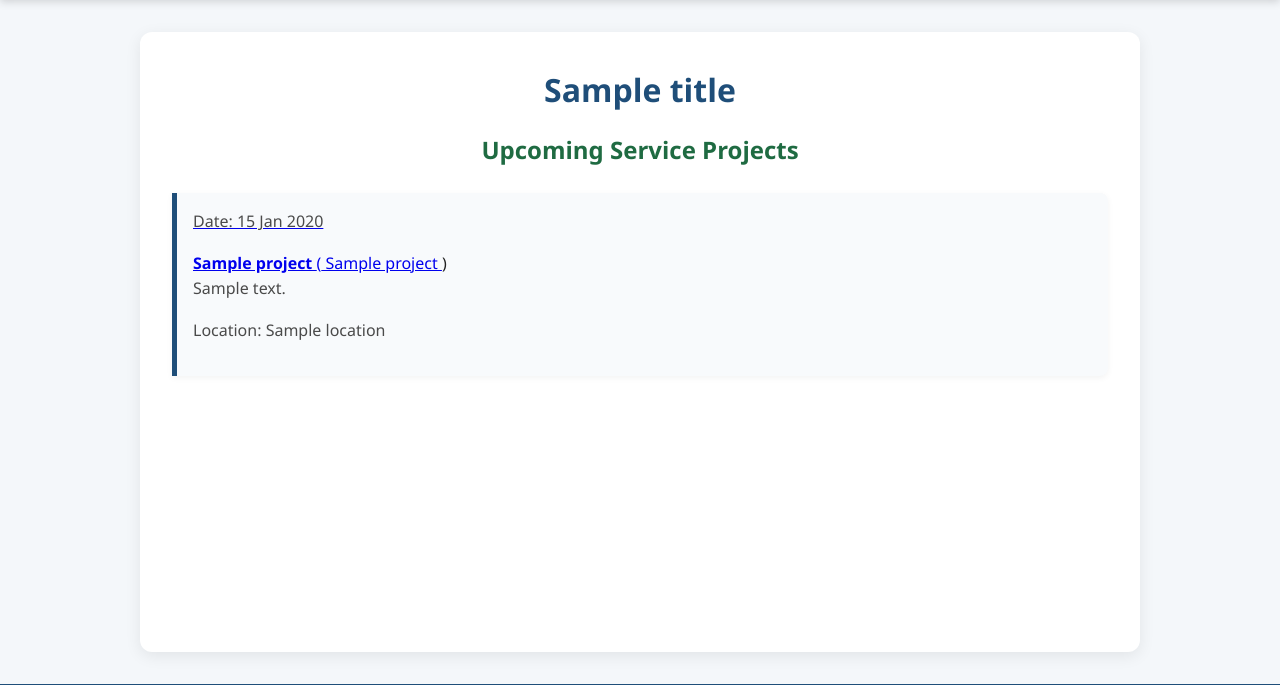
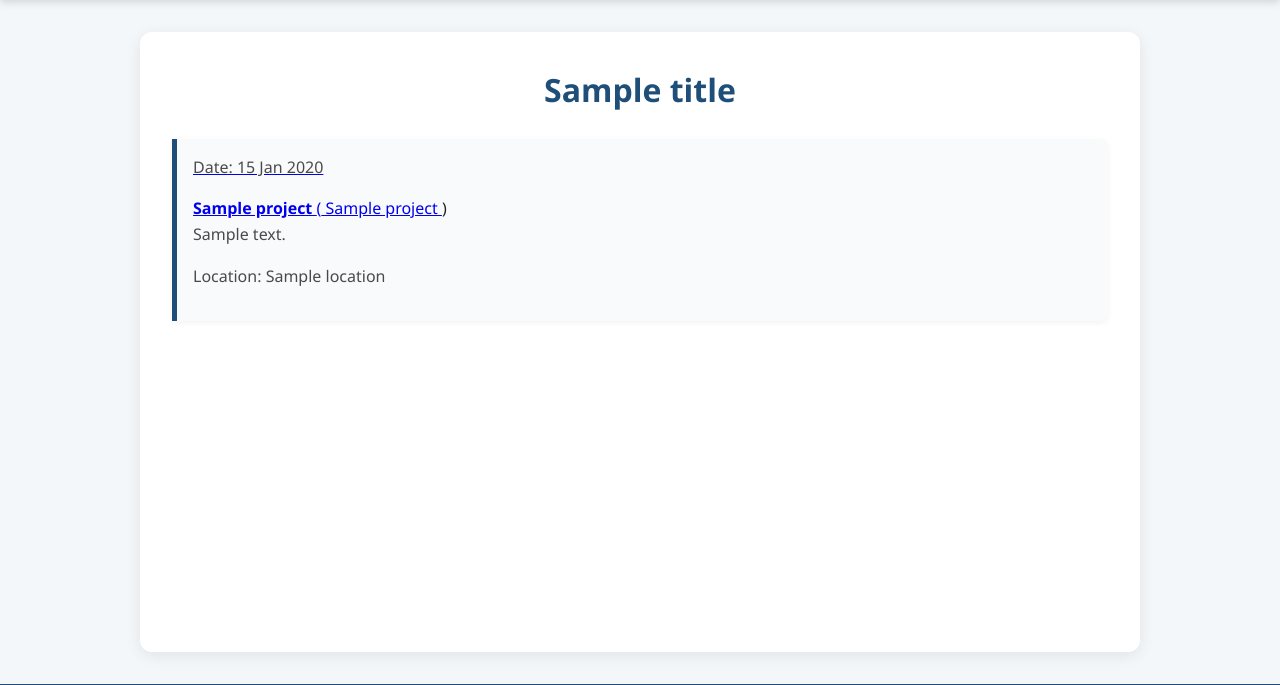
Before and after one commit to owenjackson23/cse340, a Node server app: template src/views/projects.ejs in a window 1280 px wide. Shown: the part 58-743 px from the top of the page. Run offline with Node 20, Linux system fonts and the light colour scheme; the template is opened without the code that fills it: most values are stand-ins (such as "Sample title", 1, 10 or a date in 2020).

Commit message:
removed unnecessary h2 heading

```diff
--- a/src/views/projects.ejs
+++ b/src/views/projects.ejs
@@ -4,7 +4,6 @@
         <h1>
             <%= title %>
         </h1>
-        <h2>Upcoming Service Projects</h2>
         <ul class="main-list">
             <% projects.forEach(project=> { %>
                 <li>
```
